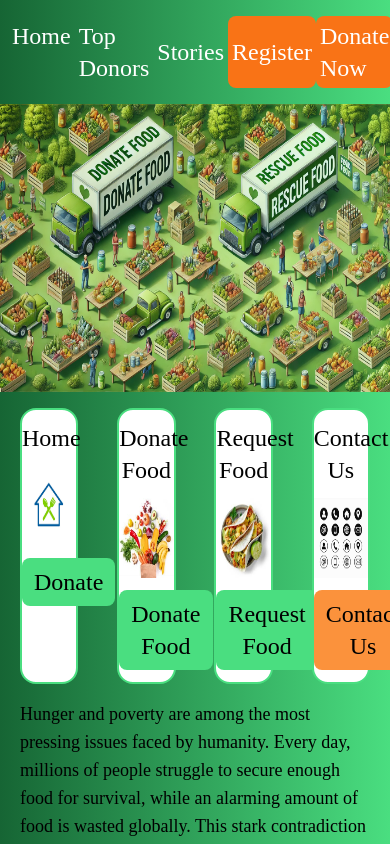
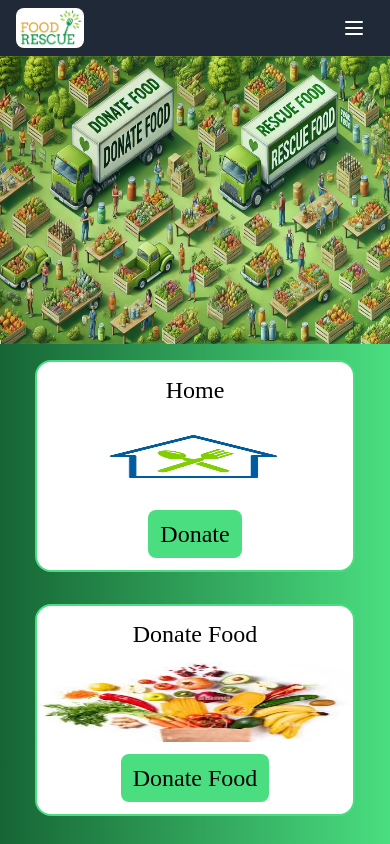
Before and after one commit to sh78ba/rescuefood, a React (Create React App) app in the folder frontend/rescuefood/: page / in a window 390 px wide. Built offline with nearby package versions, Linux system fonts and the light colour scheme; a web font is replaced by a local one.

Commit message:
added hamburger menu and made site responsive

```diff
--- a/frontend/rescuefood/src/components/Header.js
+++ b/frontend/rescuefood/src/components/Header.js
@@ -1,39 +1,88 @@
-import React from 'react'
-import logo from "./images/logo.png"
+
+import React, { useState } from 'react';
+import logo from "./images/logo.png";
 import { Link } from "react-router";
 
 const Header = () => {
+  const [isMenuOpen, setIsMenuOpen] = useState(false);
+
+  const toggleMenu = () => {
+    setIsMenuOpen(!isMenuOpen);
+  };
+
+  const closeMenu = () => {
+    setIsMenuOpen(false);
+  };
+
   return (
-    <div className=''>
-     <ul className='flex justify-around text-2xl text-white py-4'>
+    <div className='bg-gray-800 md:flex justify-between'>
+      <div className='flex items-center  justify-between px-4 py-2'>
+        {/* Logo */}
         <Link to="/">
-       <li className=' p-1 rounded-lg cursor-pointer hover:bg-green-600 content-center'>
           <img src={logo} alt="logo" className='h-10 rounded-lg' />
-        </li>
         </Link>
-        <Link to="/">
-        <li className=' p-1 rounded-lg cursor-pointer hover:bg-green-600 content-center'>
+
+        {/* Hamburger Button */}
+        <button
+          className='block md:hidden p-2 rounded-md text-white hover:bg-gray-700 focus:outline-none'
+          onClick={toggleMenu}
+        >
+          <svg
+            className='w-6 h-6'
+            fill='none'
+            stroke='currentColor'
+            viewBox='0 0 24 24'
+            xmlns='http://www.w3.org/2000/svg'
+          >
+            <path
+              strokeLinecap='round'
+              strokeLinejoin='round'
+              strokeWidth={2}
+              d='M4 6h16M4 12h16M4 18h16'
+            />
+          </svg>
+        </button>
+      </div>
+
+      {/* Navigation Menu */}
+      <ul
+        className={`${
+          isMenuOpen ? 'block' : 'hidden'
+        } md:flex md:flex-row md:items-center md:space-x-6 text-white `}
+      >
+        <div className='flex flex-col md:flex-row space-y-4 md:space-y-0 '>
+          <Link to="/" onClick={closeMenu}>
+            <li className='mx-5 p-2 text-left bg-gray-700 hover:bg-green-600 rounded-md md:inline-block'>
               Home
             </li>
           </Link>
-        <Link to="/topdonors">
-        <li className=' p-1 rounded-lg cursor-pointer hover:bg-green-600 content-center'>
+          <Link to="/topdonors" onClick={closeMenu}>
+            <li className='mx-5 p-2 text-left bg-gray-700 hover:bg-green-600 rounded-md md:inline-block'>
               Top Donors
             </li>
           </Link>
-
-        <li className=' p-1 rounded-lg cursor-pointer hover:bg-green-600 content-center'>
+          <li
+            className='mx-5 p-2 text-left bg-gray-700 hover:bg-green-600 rounded-md md:inline-block cursor-pointer'
+            onClick={closeMenu}
+          >
             Stories
           </li>
-        <li className='bg-orange-500 p-1 rounded-lg hover:bg-orange-400 content-center cursor-pointer'>
+          <li
+            className='mx-5 p-2 text-left bg-orange-500 hover:bg-orange-400 rounded-md md:inline-block cursor-pointer'
+            onClick={closeMenu}
+          >
             Register
           </li>
-        <li className='bg-orange-500 p-1 rounded-lg hover:bg-orange-400 content-center cursor-pointer'>
+          <li
+            className='mx-5 p-2 text-left bg-orange-500 hover:bg-orange-400 rounded-md md:inline-block cursor-pointer'
+            onClick={closeMenu}
+          >
             Donate Now
           </li>
+        </div>
       </ul>
     </div>
-  )
-}
+  );
+};
 
-export default Header
+export default Header;
--- a/frontend/rescuefood/src/components/Home.js
+++ b/frontend/rescuefood/src/components/Home.js
@@ -14,10 +14,13 @@ const Home = () => {
       <div>
         <img src={img} alt="section-img" className="h-72 w-screen opacity-85 "></img>
       </div>
-      <div className="flex  justify-between mx-5">
+      <div className="flex  content-center flex-wrap justify-between mx-5 flex-col sm:flex-row">
 
-        <Card heading={"Home"} buttonname={"Donate"} imagelink={homeimg}/>
-        <Card heading={"Donate Food"} buttonname={"Donate Food"} imagelink={requestfoodimg}/>
+
+       <Card heading={"Home"} buttonname={"Donate"} imagelink={homeimg}/>
+
+       <Card heading={"Donate Food"} buttonname={"Donate Food"} imagelink={requestfoodimg}/>
+
         <Card heading={"Request Food"} buttonname={"Request Food"} imagelink={foodimg} />
         <Card heading={"Contact Us"} buttonname={"Contact Us"} imagelink={contactus} bgcolor={"orange"}/>
 
--- a/frontend/rescuefood/src/components/cards/Card.js
+++ b/frontend/rescuefood/src/components/cards/Card.js
@@ -3,7 +3,7 @@ import React from 'react'
 
 const Card = (props) => {
   return (
-    <div className='w-1/6  border-2 border-green-400 text-center bg-white rounded-2xl my-4'>
+    <div className=' w-11/12 flex-wrap  sm:w-1/3   lg:w-1/6   border-2 border-green-400 text-center bg-white rounded-2xl my-4'>
         <h1 className=' text-2xl my-3'>{props.heading}</h1>
         <img src={props.imagelink} alt="card-img" className='h-20 w-full' />
         <button
```
Also changed, not shown: 2 other files (tests, documents, lock files or other folders). Lines whose indentation alone changed are shown as unchanged.
